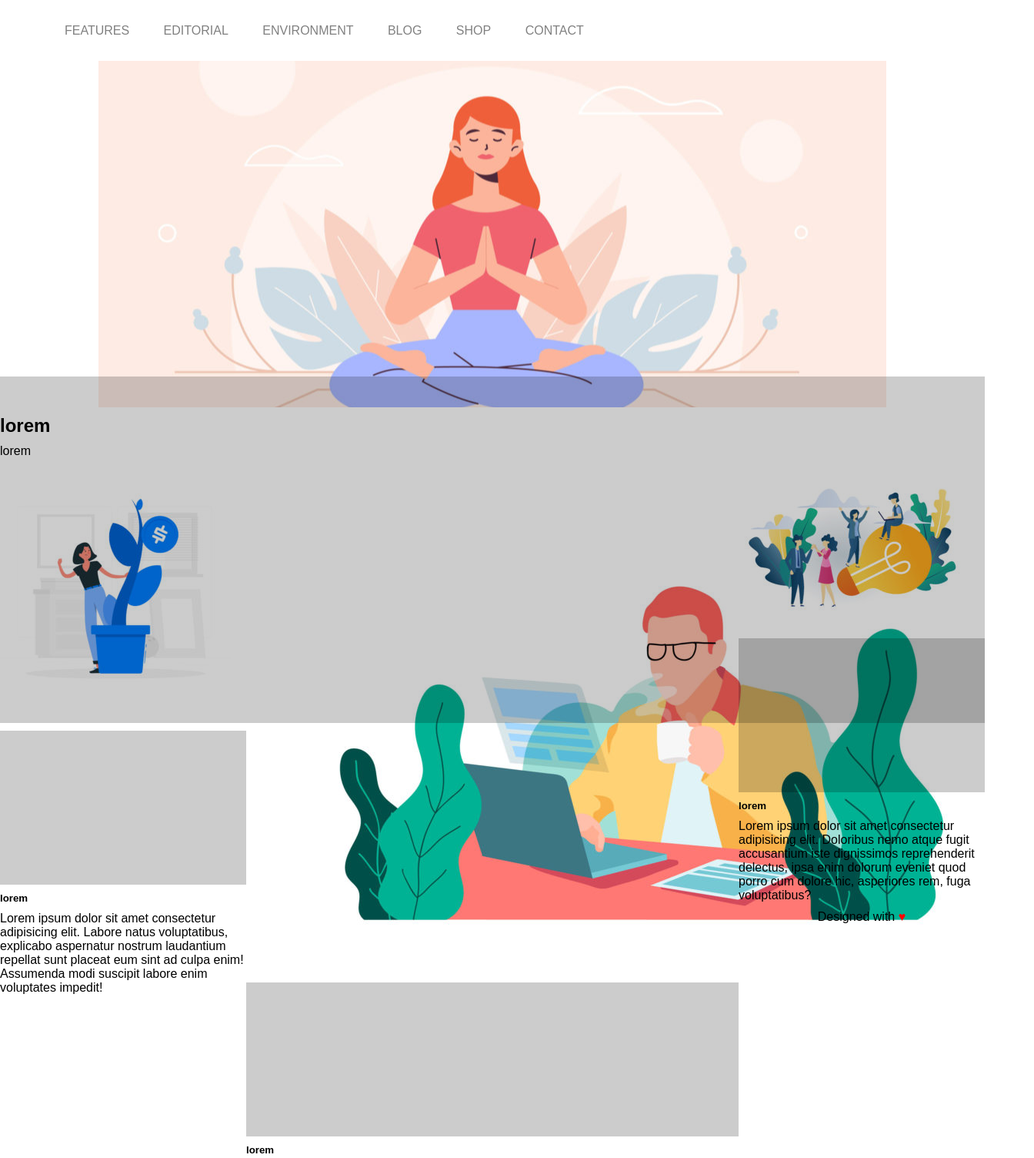
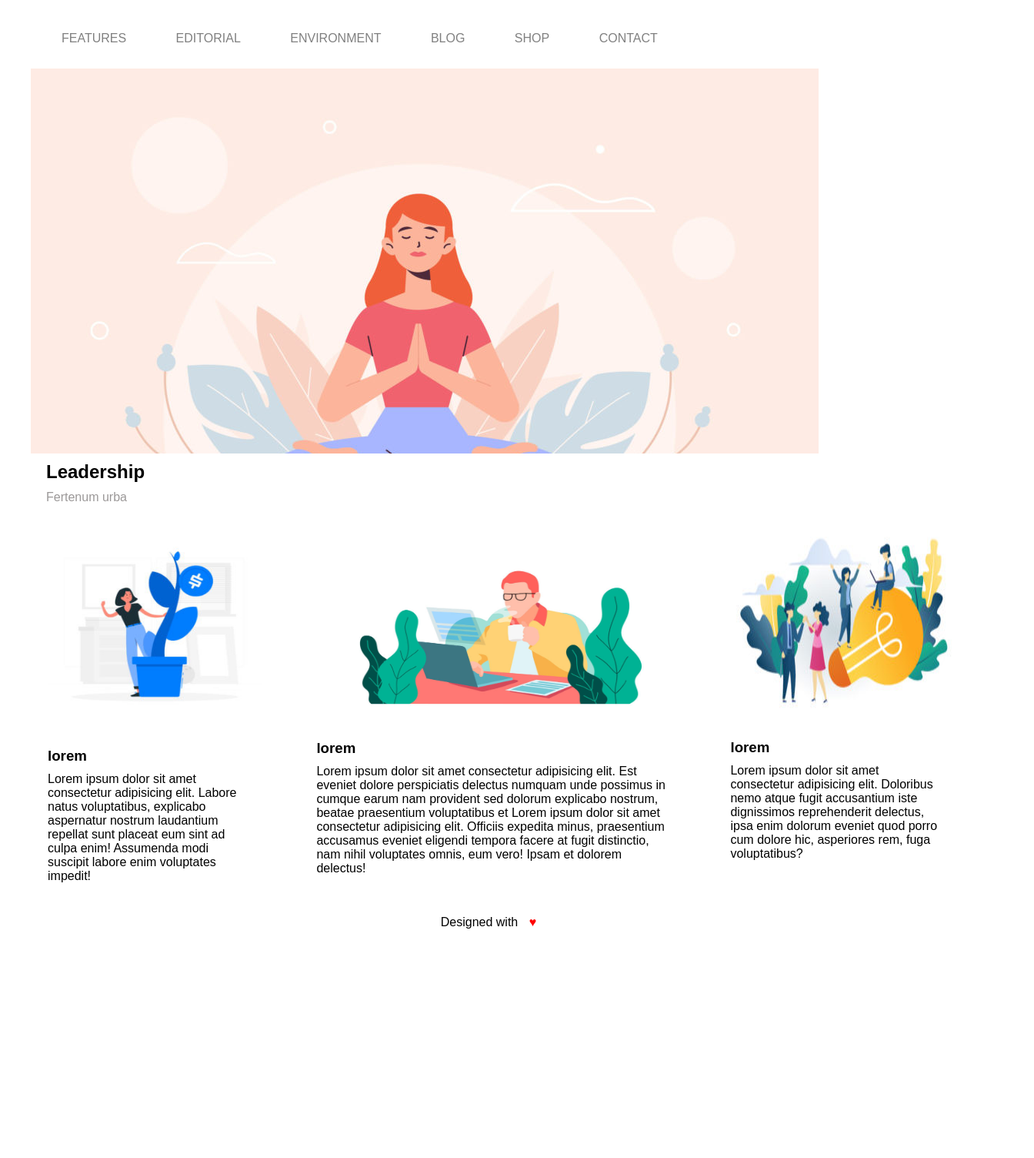
Before and after one commit to Alex93pa/htmlcss-wp, a plain HTML site: page index.html in a window 1280 px wide. Shown: the part 92-1596 px from the top of the page at 77% size, 1344 px wide, since content can reach past the window. After the commit the page ends 1339 px from the top, so only its background shows below. Drawn offline with Linux system fonts and the light colour scheme.

Commit message:
sistemare scritta 1ma foto

```diff
--- a/index.html
+++ b/index.html
@@ -26,45 +26,47 @@
 
     <main>
         <section class="main-top">
-            <div class="overlay jumbotron"></div>
             <title class="title">
-                <h2>lorem</h2>
-                <p>lorem</p>
+                <h2>Pretium ac placerat</h2>
+                <p></p>
             </title>
+        </section>
 
-        </section>
+    <!-- secondo blocco grande -->
 
         <section class="main-bot">
             <div class="clearfix">
-                <h2>lorem</h2>
-                <p>lorem</p>
+                <h2 class="lead">Leadership</h2>
+                <p class="subtitle">Fertenum urba</p>
             </div>
 
-            <aside>
+            <div class="container border clearfix">
+    <!-- primo quadrato -->
+                <aside class="col border float-left">
+                    <div>
                         <img src="img\img-1.jpg" alt="">
-                <div class="main-img">
-                    <div class="overlay"></div>
                     </div>
-                <h5>lorem</h5>
+                    <div class="description">
+                        <h3>lorem</h3>
                         <p>Lorem ipsum dolor sit amet consectetur adipisicing elit. Labore natus voluptatibus, explicabo aspernatur nostrum laudantium repellat sunt placeat eum sint ad culpa enim! Assumenda modi suscipit labore enim voluptates impedit!</p>
+                    </div>
                 </aside>
-            <article>
-                <img src="img\banner-2.jpg" alt="">
-                <div class="main-img">
-                    <div class="overlay"></div>
-                </div>
-                <h5>lorem</h5>
+
+    <!-- secondo centrale -->
+                <article class="border col-center float-left">
+                    <img src="img\banner-2.jpg" class="imgcent" alt="">
+                    <h3>lorem</h3>
                     <p>Lorem ipsum dolor sit amet consectetur adipisicing elit. Est eveniet dolore perspiciatis delectus numquam unde possimus in cumque earum nam provident sed dolorum explicabo nostrum, beatae praesentium voluptatibus et Lorem ipsum dolor sit amet consectetur adipisicing elit. Officiis expedita minus, praesentium accusamus eveniet eligendi tempora facere at fugit distinctio, nam nihil voluptates omnis, eum vero! Ipsam et dolorem delectus! </p>
                 </article>
+
+    <!-- terzo quadrato -->
                 <aside>
                     <img src="img\img-3.jpg" alt="">
-                <div class="main-img">
-                    <div class="overlay"></div>
-                </div>
-                <h5>lorem</h5>
+                    <h3>lorem</h3>
                     <p>Lorem ipsum dolor sit amet consectetur adipisicing elit. Doloribus nemo atque fugit accusantium iste dignissimos reprehenderit delectus, ipsa enim dolorum eveniet quod porro cum dolore hic, asperiores rem, fuga voluptatibus?</p>
                 </aside>
 
+            </div>
 
         </section>
 
--- a/style.css
+++ b/style.css
@@ -1,5 +1,5 @@
 *{
-    margin: 0;
+    margin: 10px;
     padding: 0;
     box-sizing: border-box;
 }
@@ -11,10 +11,10 @@ html{
 
 .logo{
     width: 150px;
+    height: 100%;
     border-right: lightgray 1px solid;
     padding-right: 10px;
-    margin-left: 5%;
-}
+    }
 
 header nav li{
     display: inline-block;
@@ -23,8 +23,7 @@ header nav li{
 
 header nav ul{
     list-style: none;
-    margin-left: 5%;
-}
+    }
 
 header nav a{
     text-decoration: none;
@@ -36,31 +35,44 @@ header nav {
     margin-top: 10px;
 }
 
-.clearfix::after{
+/* main */
+
+
+.clearfix:after{
     content: '';
     display: table;
     clear: both;
 }
 
+
 .main-top{
-    background: url(img/banner.jpg);
-    background-position: center;
-    height: 400px;
+    background-image: url('img/banner.jpg');
+    background-repeat: no-repeat;
+    color: #FFFFFF;
+    font-size: 50px;
+    font-weight: normal;
+    line-height: 400px;
+    text-align: center;
     width: 100%;
-    background-repeat: no-repeat;
-    padding-top: 400px;
-    padding-bottom: 50px;
-
-}
-
-.title{
-    padding: 400px 40% 50px 50px;
-}
+    height: 500px;
+    }
 
 body *, main > section{
     margin-top: 10px;
     margin-bottom: 10px;
 
+}
+.container{
+    margin: 0 auto;
+}
+
+.lead{
+    color: black;
+    font-weight: bolder;
+}
+
+.subtitle{
+    color: rgb(155, 152, 152);
 }
 
 aside{
@@ -75,34 +87,38 @@ article{
     margin: 0%;
 }
 
+.border{
+    border: 1px solid rgba(0, 0, 0, 0);
+}
 
-article > img
-aside > img{
+col{
+    width: 25%;
+}
+
+.float-left{
+    float: left;
+}
+
+.col-center{
+    margin-left: 5%;
+    margin-right: 5%;
+    width: 40%;
+}
+
+.imgcent{
+    width: 100%;
+}
+
+img{
+    height: 250px;
     width: 100%;
 }
 
 footer{
     text-align: center;
+    padding: 20px;
 }
 
 footer > span{
     color: red;
 }
-
-.main-img{
-    height: 200px;
-    background-position: center;
-    background-size: contain;
-    /* overflow: hidden; */
-    }
-
-.overlay{
-    width: 100%;
-    height: 100%;
-    background-color: black;
-    opacity: 0.2;
-}
-
-.jumbotron{
-    padding: 400px 40% 50px 50px;
-}
```
Lines whose indentation alone changed are shown as unchanged.
